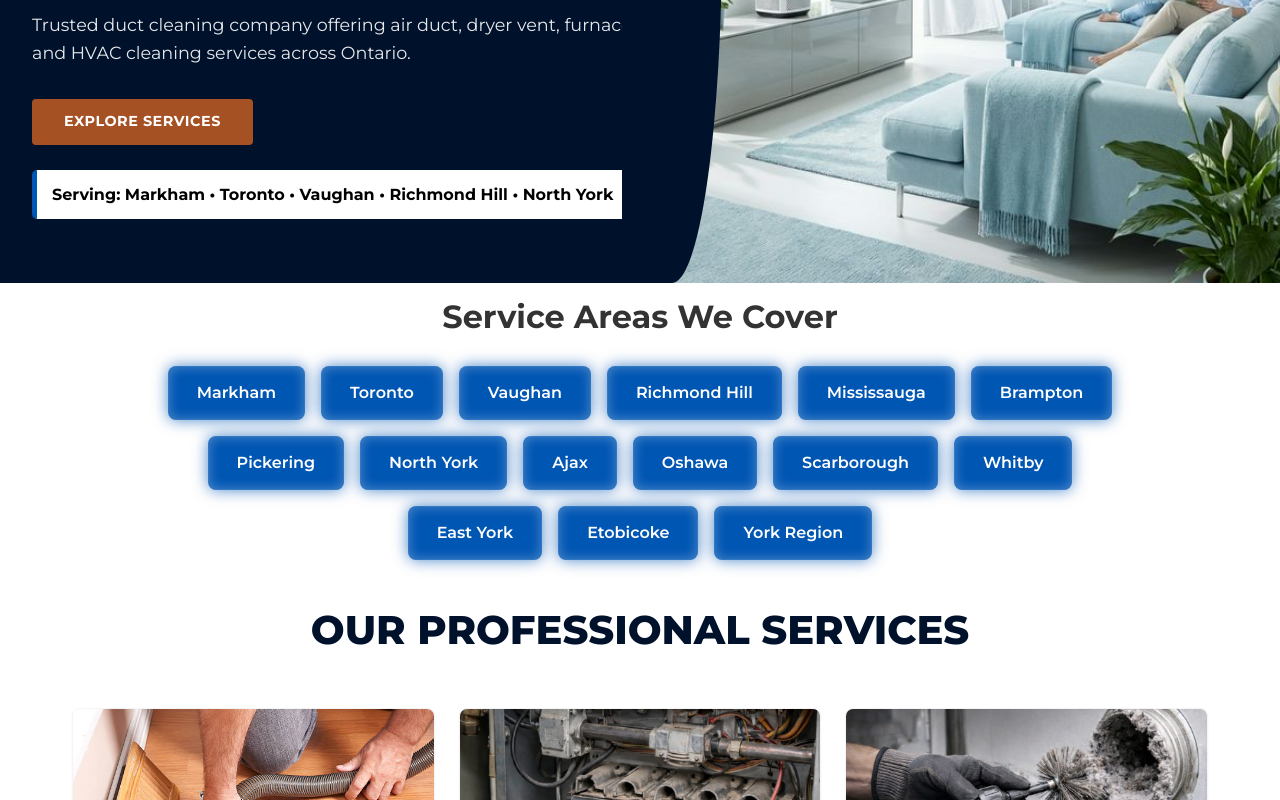
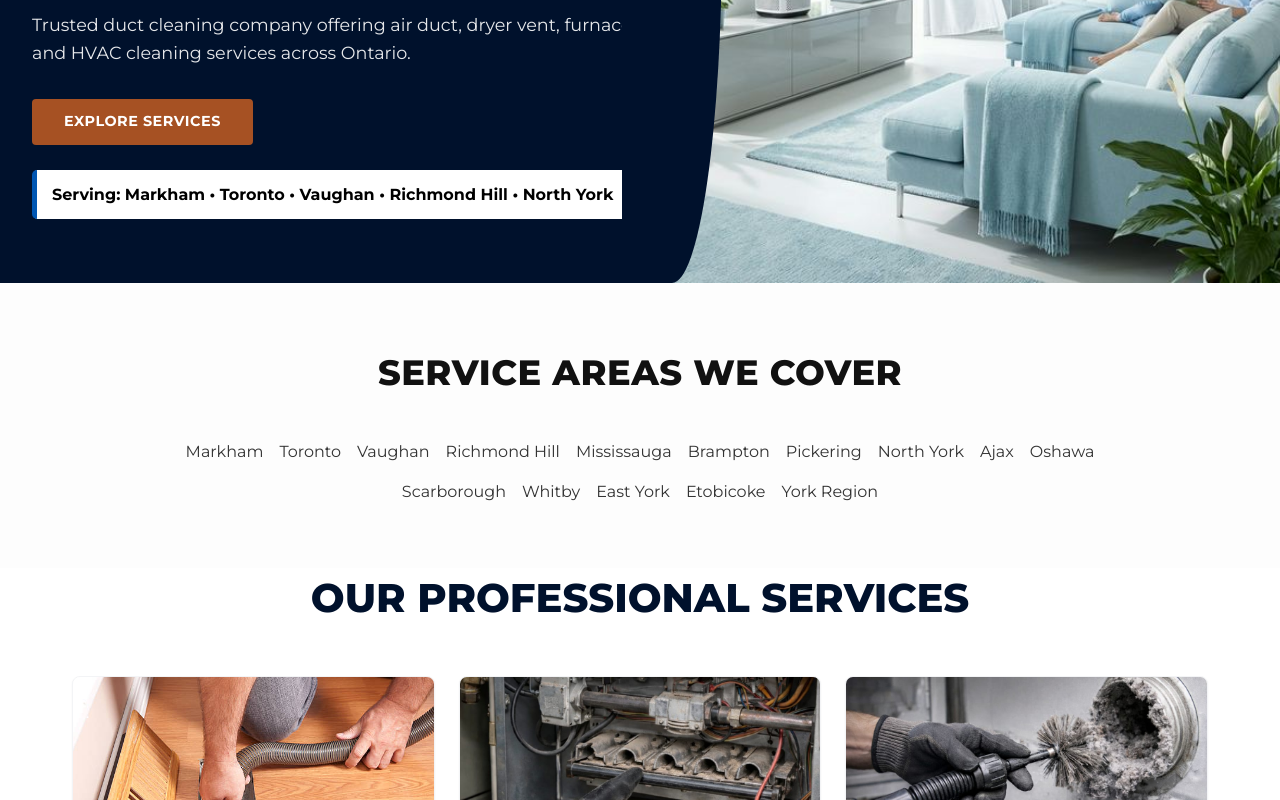
Before and after one commit to josph8487-prog/duct-Canada-original, a Next.js app: page / in a window 1280 px wide. Shown: the part 503-1303 px from the top of the page. Built offline with nearby package versions, Linux system fonts and the light colour scheme.

Commit message:
Update page.tsx

```diff
--- a/src/app/page.tsx
+++ b/src/app/page.tsx
@@ -26,22 +26,6 @@ export default function Home() {
       image: "/images/services/blower-fan-cleaning.jpg"
     }
   ];
-
-  // BLUE BUTTONS WITH LIGHTING GLOW EFFECT
-  const areaBtnStyle = {
-    padding: "14px 28px",
-    backgroundColor: "#0056b3",
-    color: "#fff",
-    borderRadius: "8px",
-    textDecoration: "none",
-    fontWeight: "600",
-    fontSize: "16px",
-    display: "inline-block",
-    textAlign: "center",
-    boxShadow: "0 0 15px rgba(0, 86, 179, 0.7), inset 0 0 12px rgba(255, 255, 255, 0.3)",
-    border: "1px solid rgba(255, 255, 255, 0.2)",
-    transition: "0.3s"
-  };
 
   return (
     <main>
@@ -77,12 +61,9 @@ export default function Home() {
         </div>
       </section>
 
-      {/* SERVICE AREAS (SPACE REMOVED & CENTERED) */}
-      <section style={{ paddingTop: "0px", marginTop: "0px", paddingBottom: "40px" }}>
-
-        <h2 style={{ textAlign: "center", marginBottom: "25px", fontSize: "2rem", color: "#333", marginTop: "10px" }}>
-          Service Areas We Cover
-        </h2>
+      {/* SERVICE AREAS */}
+      <section className={styles.areaSection}>
+        <h2 className={styles.areaSectionTitle}>Service Areas We Cover</h2>
 
         <div className={styles.areaGrid}>
           {[
@@ -105,7 +86,7 @@ export default function Home() {
             <Link
               key={city}
               href={`/location/${city.toLowerCase().replace(/\s+/g, "-")}`}
-              style={areaBtnStyle}
+              className={styles.shinyBlueBtn}
             >
               {city}
             </Link>
```
